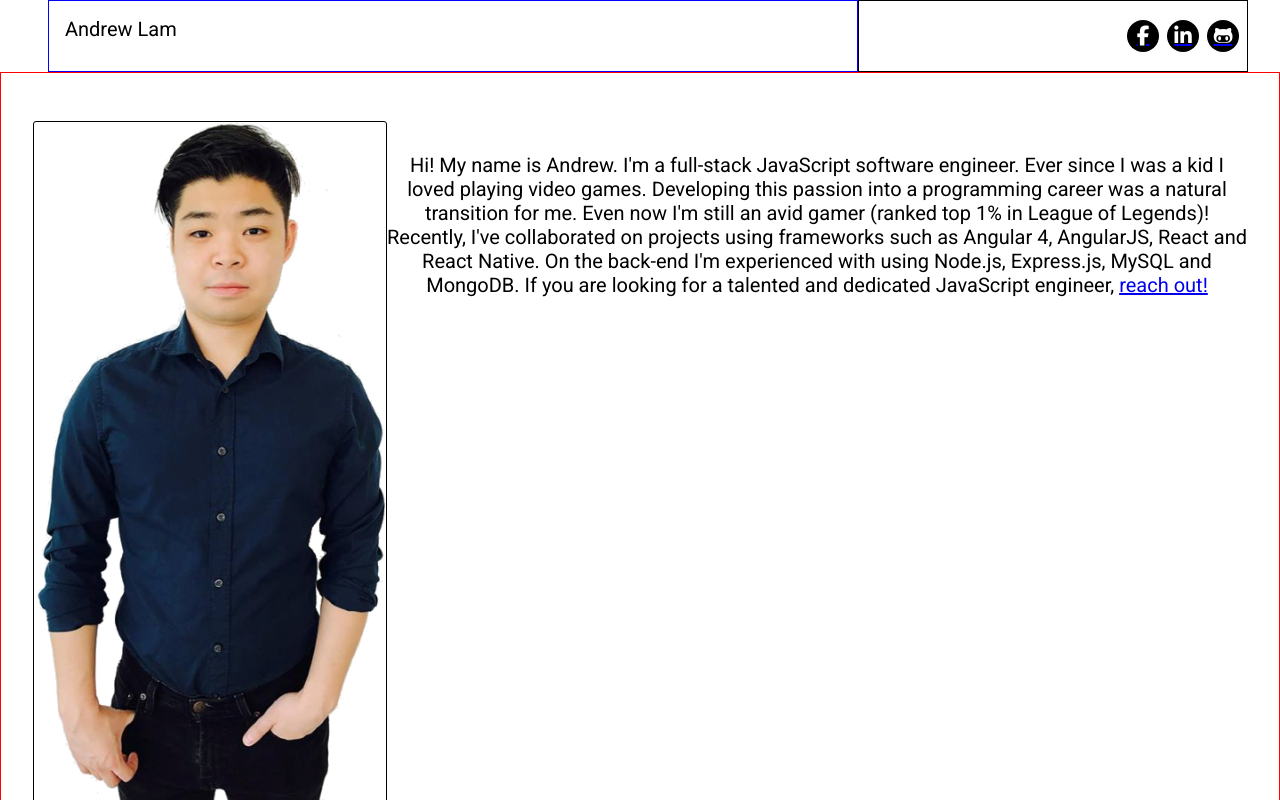
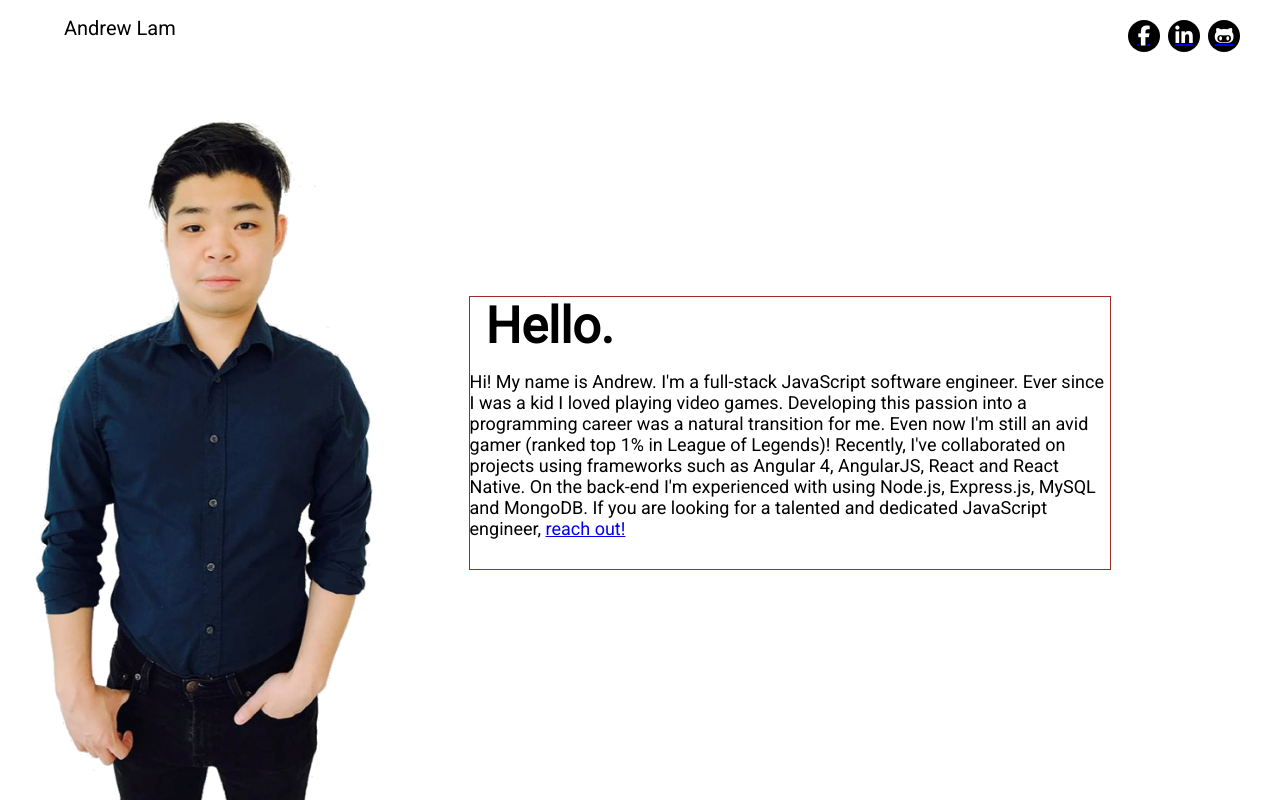
Before and after one commit to Drewclam/sweet-portfolio, a React (Create React App) app: page / in a window 1280 px wide. Shown: the top 800 px of the page. Built offline with nearby package versions, Linux system fonts and the light colour scheme.

Commit message:
Add positioning to about elements

```diff
--- a/src/components/About.js
+++ b/src/components/About.js
@@ -8,9 +8,9 @@
       <div className="about-container">
         <a name="about"></a>
         <img className="profile-pic" src={picture} />
-        <p className="about-blurb">
-          Hi! My name is Andrew. I'm a full-stack JavaScript software engineer. Ever since I was a kid I loved playing video games. Developing this passion into a programming career was a natural transition for me. Even now I'm still an avid gamer (ranked top 1% in League of Legends)! Recently, I've collaborated on projects using frameworks such as Angular 4, AngularJS, React and React Native. On the back-end I'm experienced with using Node.js, Express.js, MySQL and MongoDB. If you are looking for a talented and dedicated JavaScript engineer, <a href="#contact">reach out!</a>
-        </p>
+        <div className="about-blurb-container">
+          <h1>Hello.</h1><p>Hi! My name is Andrew. I'm a full-stack JavaScript software engineer. Ever since I was a kid I loved playing video games. Developing this passion into a programming career was a natural transition for me. Even now I'm still an avid gamer (ranked top 1% in League of Legends)! Recently, I've collaborated on projects using frameworks such as Angular 4, AngularJS, React and React Native. On the back-end I'm experienced with using Node.js, Express.js, MySQL and MongoDB. If you are looking for a talented and dedicated JavaScript engineer, <a href="#contact">reach out!</a></p>
+        </div>
       </div>
     );
   }
--- a/src/index.css
+++ b/src/index.css
@@ -20,7 +20,7 @@
 
 .header-name {
   flex: 4;
-  border: 1px solid blue;
+  /*border: 1px solid blue;*/
   text-align: left;
   padding: 1rem;
   margin-left: 3rem;
@@ -31,7 +31,7 @@
   display: flex;
   justify-content: flex-end;
   align-items: center;
-  border: 1px solid black;
+  /*border: 1px solid black;*/
   margin-right: 2rem;
 }
 
@@ -51,22 +51,38 @@
 .about-container {
   display: flex;
   padding: 0 2rem;
-  border: 1px solid red;
-  height: 95vh;
+  /*border: 1px solid red;*/
+  height: 92vh;
 }
 
-.profile-pic {
-  flex: 3;
+.about-container .profile-pic {
   max-width: 22rem;
-  border: 1px solid black;
+  /*border: 1px solid black;*/
   border-radius: 3px;
   margin-top: 3rem;
 }
 
-.about-blurb {
-  flex: 2;
-  margin-top: 5rem;
-  font-size: 20px;
+.about-container .about-blurb-container {
+  text-align: left;
+  margin-top: 14rem;
+  margin-left: 6rem;
+  border: 1px solid brown;
+  height: 17rem;
+  width: 40rem;
+}
+
+.about-container .about-blurb-container h1 {
+  padding: 0 0;
+  margin-bottom: 1rem;
+  margin-left: 1rem;
+  margin-top: 0;
+  font-size: 50px;
+}
+
+.about-container .about-blurb-container p {
+  padding: 0 0;
+  margin: 0 0;
+  font-size: 18px;
 }
 
 /* Navbar */
```
